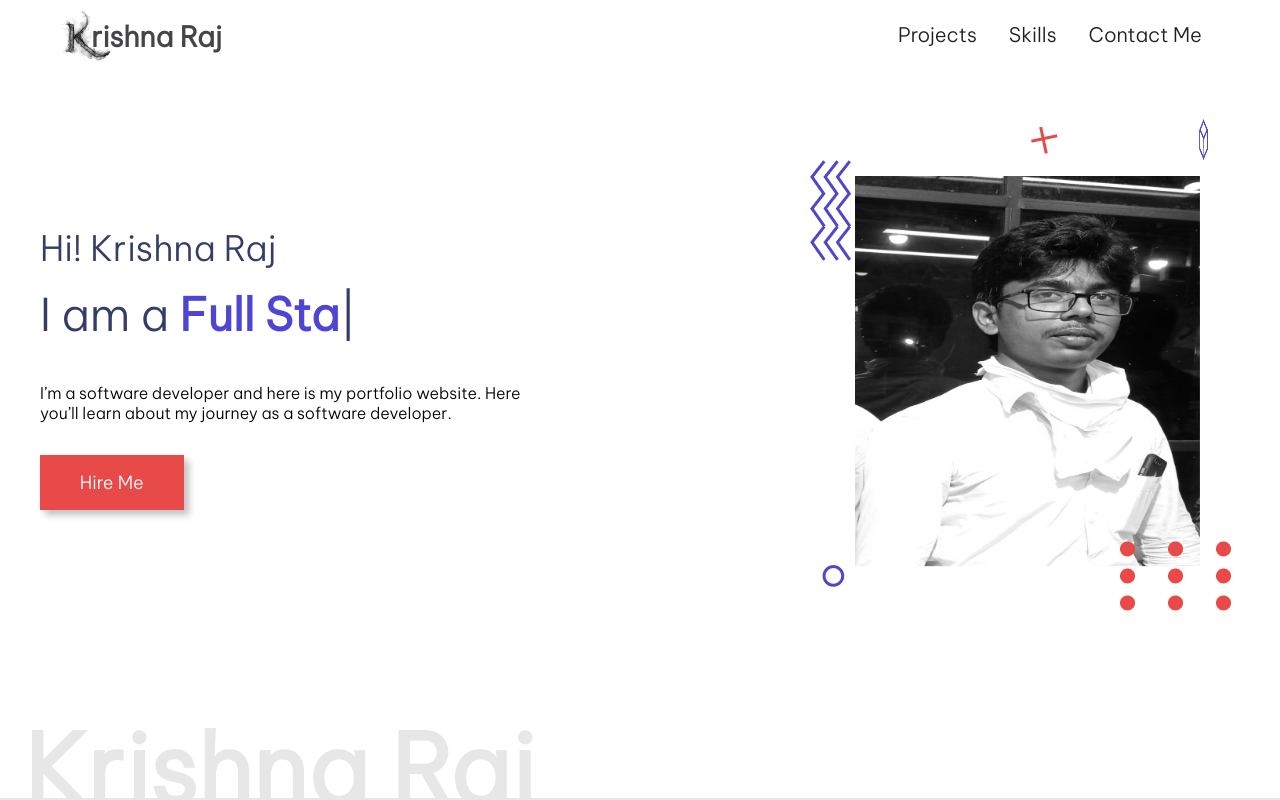
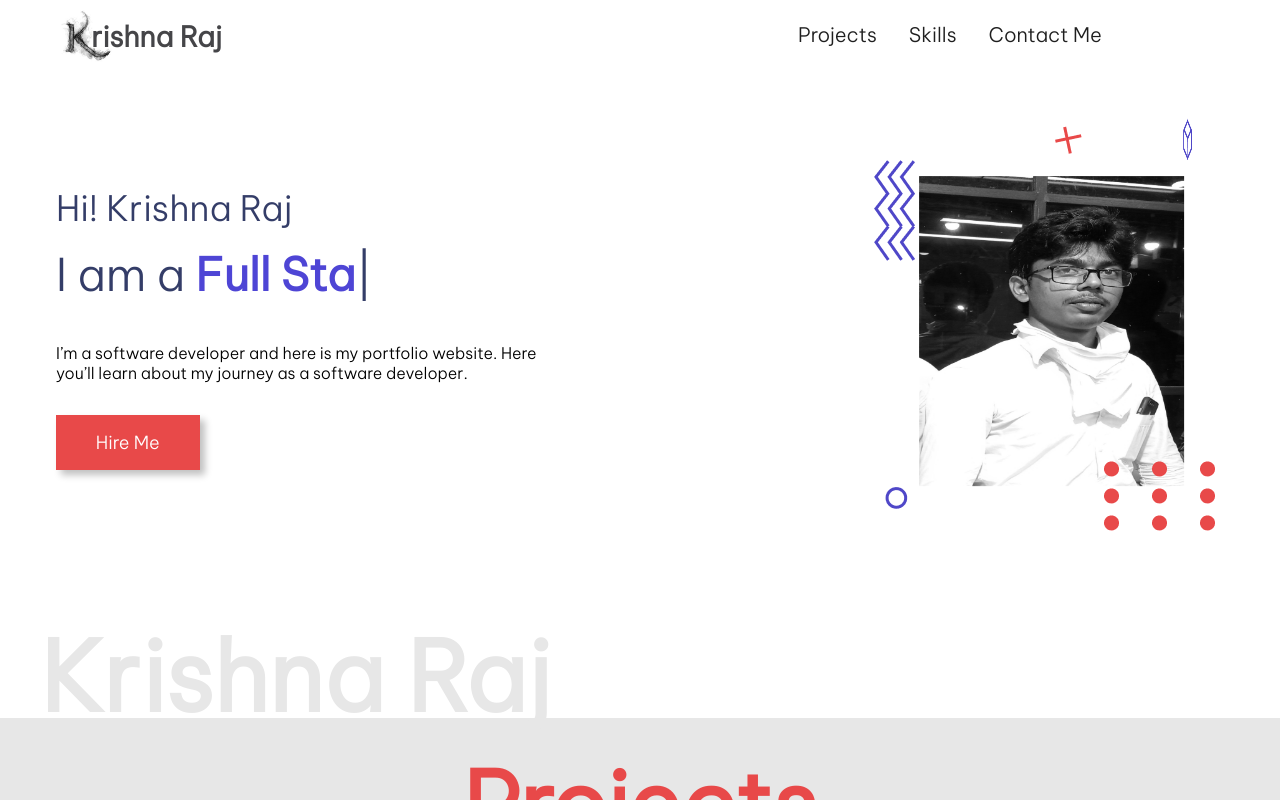
Before and after one commit to Krishnaraj3456/portfolio-website, a plain HTML site: page index.html in a window 1280 px wide. Drawn offline with nearby package versions, Linux system fonts and the light colour scheme.

Commit message:
first Commit

```diff
--- a/styles.css
+++ b/styles.css
@@ -1,7 +1,7 @@
 @import url("https://fonts.googleapis.com/css2?family=Be+Vietnam+Pro:wght@300&display=swap");
 
 * {
-  box-sizing: barder-box;
+  box-sizing: border-box;
   margin: 0;
   padding: 0;
   font-family: "Be Vietnam Pro", sans-serif;
```
Also changed, not shown: Images/favicon.ico (deleted), Images/userAsset/NavLogo.jpg (deleted), Images/userAsset/UserImage.png (deleted), Images/userAsset/icon.ico (deleted), Images/userAsset/priyansh.jpg (deleted).
